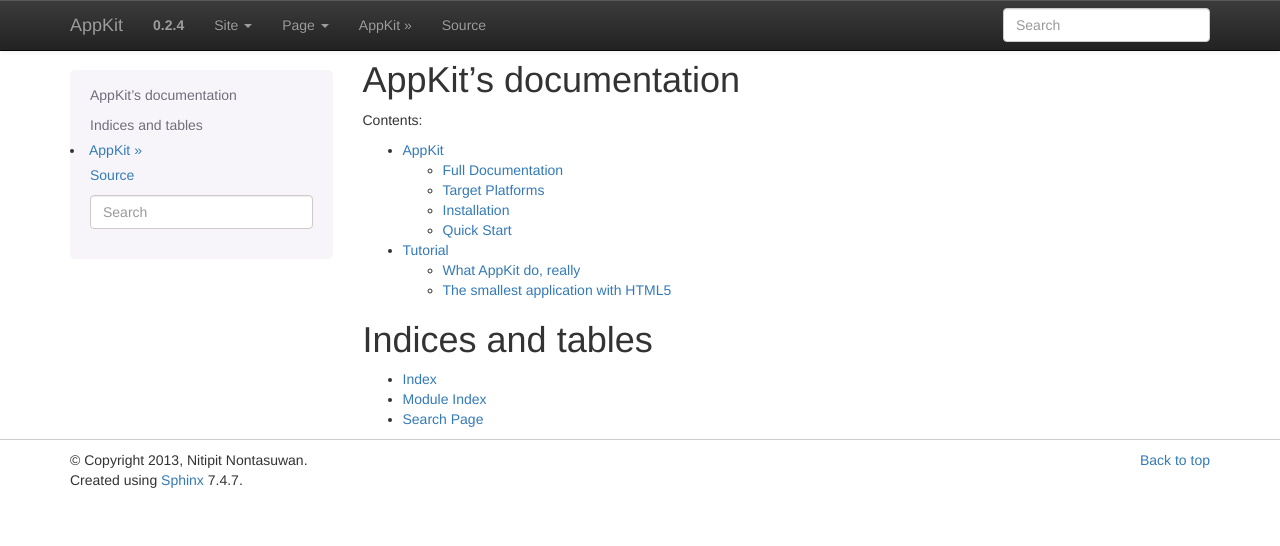
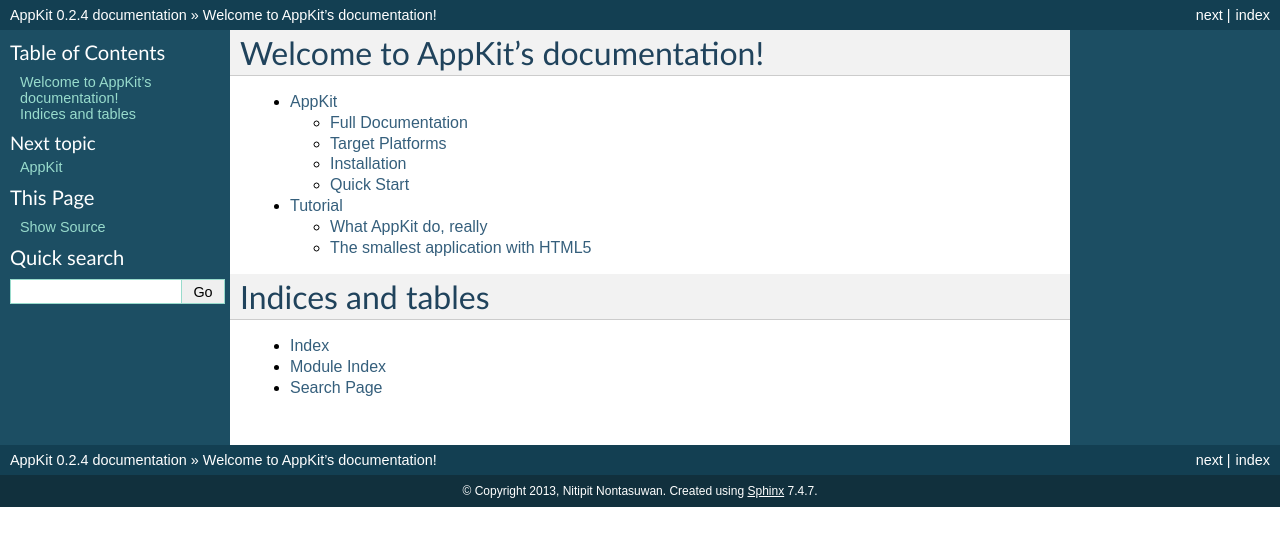
Before and after one commit to nitipit/appkit, a Sphinx documentation site: the page built from docs/v0_2_4/source/index.rst, in a window 1280 px wide. Shown: the top 546 px of the page. Built offline with Sphinx 7.4.7, drawn with Linux system fonts in a browser that asks for light colours; formulas are drawn with MathJax 3.

Commit message:
Fix v0.2.4 doc

```diff
--- a/docs/v0_2_4/source/conf.py
+++ b/docs/v0_2_4/source/conf.py
@@ -1,7 +1,7 @@
 # -*- coding: utf-8 -*-
-
+#
 # AppKit documentation build configuration file, created by
-# sphinx-quickstart on Mon Dec 31 12:20:42 2012.
+# sphinx-quickstart on Sat Apr 27 22:41:00 2013.
 #
 # This file is execfile()d with the current directory set to its containing dir.
 #
@@ -11,9 +11,7 @@
 # All configuration values have a default; values that are commented out
 # serve to show the default.
 
-import sys
-import os
-import sphinx_bootstrap_theme
+import sys, os
 
 # If extensions (or modules to document with autodoc) are in another directory,
 # add these directories to sys.path here. If the directory is relative to the
@@ -27,7 +25,7 @@
 
 # Add any Sphinx extension module names here, as strings. They can be extensions
 # coming with Sphinx (named 'sphinx.ext.*') or your custom ones.
-extensions = ['sphinx.ext.autodoc', 'sphinx.ext.doctest', 'sphinx.ext.coverage', 'sphinx.ext.pngmath', 'sphinx.ext.viewcode']
+extensions = []
 
 # Add any paths that contain templates here, relative to this directory.
 templates_path = ['_templates']
@@ -93,17 +91,15 @@
 
 # The theme to use for HTML and HTML Help pages.  See the documentation for
 # a list of builtin themes.
-html_theme = 'bootstrap'
+html_theme = 'default'
 
 # Theme options are theme-specific and customize the look and feel of a theme
 # further.  For a list of options available for each theme, see the
 # documentation.
-html_theme_options = {
-    'navbar_class': "navbar navbar-inverse",
-}
+#html_theme_options = {}
 
 # Add any paths that contain custom themes here, relative to this directory.
-html_theme_path = sphinx_bootstrap_theme.get_html_theme_path()
+#html_theme_path = []
 
 # The name for this set of Sphinx documents.  If None, it defaults to
 # "<project> v<release> documentation".
@@ -244,46 +240,3 @@
 
 # How to display URL addresses: 'footnote', 'no', or 'inline'.
 #texinfo_show_urls = 'footnote'
-
-
-# -- Options for Epub output ---------------------------------------------------
-
-# Bibliographic Dublin Core info.
-epub_title = u'AppKit'
-epub_author = u'Nitipit Nontasuwan'
-epub_publisher = u'Nitipit Nontasuwan'
-epub_copyright = u'2012, Nitipit Nontasuwan'
-
-# The language of the text. It defaults to the language option
-# or en if the language is not set.
-#epub_language = ''
-
-# The scheme of the identifier. Typical schemes are ISBN or URL.
-#epub_scheme = ''
-
-# The unique identifier of the text. This can be a ISBN number
-# or the project homepage.
-#epub_identifier = ''
-
-# A unique identification for the text.
-#epub_uid = ''
-
-# A tuple containing the cover image and cover page html template filenames.
-#epub_cover = ()
-
-# HTML files that should be inserted before the pages created by sphinx.
-# The format is a list of tuples containing the path and title.
-#epub_pre_files = []
-
-# HTML files shat should be inserted after the pages created by sphinx.
-# The format is a list of tuples containing the path and title.
-#epub_post_files = []
-
-# A list of files that should not be packed into the epub file.
-#epub_exclude_files = []
-
-# The depth of the table of contents in toc.ncx.
-#epub_tocdepth = 3
-
-# Allow duplicate toc entries.
-#epub_tocdup = True
--- a/docs/v0_2_4/source/index.rst
+++ b/docs/v0_2_4/source/index.rst
@@ -1,12 +1,10 @@
 .. AppKit documentation master file, created by
-   sphinx-quickstart on Mon Dec 31 12:20:42 2012.
+   sphinx-quickstart on Sat Apr 27 22:41:00 2013.
    You can adapt this file completely to your liking, but it should at least
    contain the root `toctree` directive.
 
-AppKit's documentation
-======================
-
-Contents:
+Welcome to AppKit's documentation!
+==================================
 
 .. toctree::
     :maxdepth: 2
@@ -14,6 +12,7 @@
     readme
     tutorial
 
+
 Indices and tables
 ==================
 
--- a/setup.py
+++ b/setup.py
@@ -12,7 +12,7 @@
         )
         data.extend(path_list)
 
-requires = ['sphinx_bootstrap_theme', 'flask', ]
+requires = ['flask', ]
 requires.append('beautifulsoup4')  # v0_2_4 backward compatibility
 
 setup(
```
